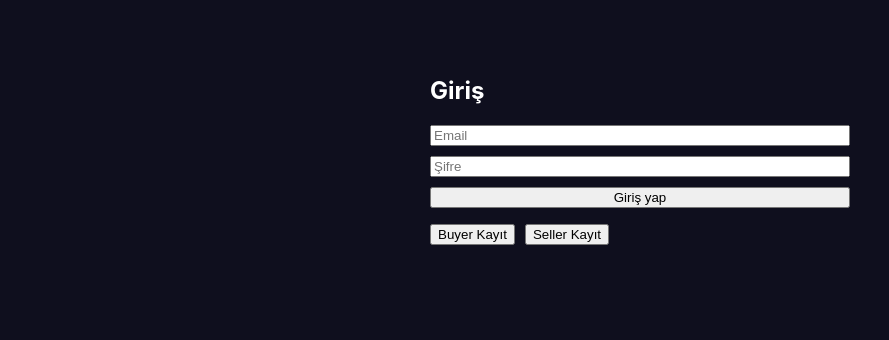
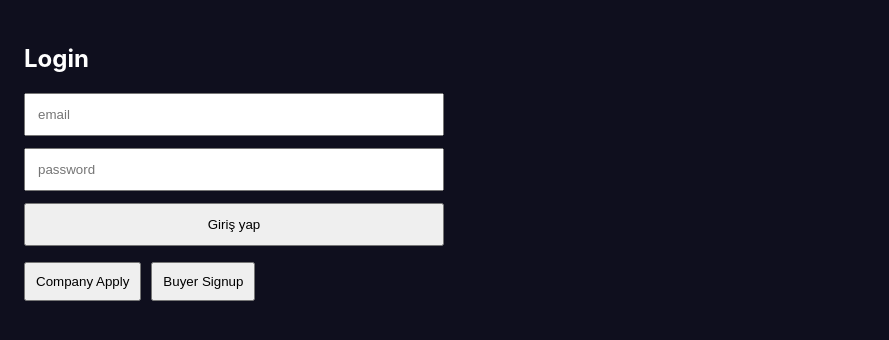
Before and after one commit to Bugsbuny24/Tradepigloball, a React (Vite) app: page /login in a window 1280 px wide. Shown: the top 340 px of the page, without its empty margins (0-889 px from the left). Built offline with nearby package versions, Linux system fonts and the light colour scheme.

Commit message:
Update Login.jsx

```diff
--- a/src/pages/Login.jsx
+++ b/src/pages/Login.jsx
@@ -1,82 +1,83 @@
-import { useEffect, useState } from "react";
-import { useNavigate, useSearchParams } from "react-router-dom";
+import { useState } from "react";
+import { useNavigate } from "react-router-dom";
 import { supabase } from "../lib/supabaseClient";
-import { getBuyerProfile, getMyCompany } from "../lib/session";
 
 export default function Login() {
   const nav = useNavigate();
-  const [sp] = useSearchParams();
-  const as = sp.get("as"); // buyer/seller/null
-  const [loading, setLoading] = useState(false);
+  const [email, setEmail] = useState("");
+  const [password, setPassword] = useState("");
+  const [busy, setBusy] = useState(false);
+  const [err, setErr] = useState("");
 
-  useEffect(() => {
-    // Zaten login ise yönlendir
-    supabase.auth.getSession().then(async ({ data }) => {
-      const s = data.session;
-      if (!s?.user) return;
-      await routeByRole(s.user.id);
+  const onLogin = async (e) => {
+    e.preventDefault();
+    setErr("");
+    setBusy(true);
+
+    const { data, error } = await supabase.auth.signInWithPassword({
+      email,
+      password,
     });
-    // eslint-disable-next-line
-  }, []);
 
-  async function routeByRole(uid) {
-    // Eğer ?as=buyer diyorsa buyer kontrol et
-    if (as === "buyer") {
-      const buyer = await getBuyerProfile(uid);
-      if (buyer) return nav("/buyer");
-      return nav("/buyer/signup"); // buyer profili yoksa kayıt
-    }
-
-    if (as === "seller") {
-      const res = await getMyCompany();
-      if (res?.has_company) return nav("/seller");
-      return nav("/seller/waiting");
-    }
-
-    // as yoksa otomatik karar:
-    // önce company var mı bak (seller), yoksa buyer var mı bak
-    const res = await getMyCompany().catch(() => null);
-    if (res?.has_company) return nav("/seller");
-
-    const buyer = await getBuyerProfile(uid).catch(() => null);
-    if (buyer) return nav("/buyer");
-
-    // hiçbir şey yoksa landing
-    return nav("/");
-  }
-
-  async function onLogin(e) {
-    e.preventDefault();
-    setLoading(true);
-
-    const email = e.target.email.value.trim();
-    const password = e.target.password.value;
-
-    const { data, error } = await supabase.auth.signInWithPassword({ email, password });
     if (error) {
-      setLoading(false);
-      alert(error.message);
+      setErr(error.message || "Login failed");
+      setBusy(false);
       return;
     }
 
-    await routeByRole(data.user.id);
-    setLoading(false);
-  }
+    const uid = data?.user?.id;
+    if (!uid) {
+      setErr("No user id");
+      setBusy(false);
+      return;
+    }
+
+    const { data: p } = await supabase
+      .from("profiles")
+      .select("role")
+      .eq("id", uid)
+      .single();
+
+    // owner -> /owner, değilse -> /
+    if (p?.role === "owner") nav("/owner", { replace: true });
+    else nav("/", { replace: true });
+
+    setBusy(false);
+  };
 
   return (
-    <div style={{ maxWidth: 420, margin: "40px auto", padding: 16 }}>
-      <h2>Giriş</h2>
-      <form onSubmit={onLogin} style={{ display:"grid", gap:10 }}>
-        <input name="email" type="email" placeholder="Email" required />
-        <input name="password" type="password" placeholder="Şifre" required />
-        <button disabled={loading} type="submit">
-          {loading ? "Giriş..." : "Giriş yap"}
+    <div style={{ padding: 24, color: "#fff" }}>
+      <h2>Login</h2>
+
+      <form onSubmit={onLogin} style={{ display: "grid", gap: 12, maxWidth: 420 }}>
+        <input
+          value={email}
+          onChange={(e) => setEmail(e.target.value)}
+          placeholder="email"
+          style={{ padding: 12 }}
+        />
+        <input
+          value={password}
+          onChange={(e) => setPassword(e.target.value)}
+          placeholder="password"
+          type="password"
+          style={{ padding: 12 }}
+        />
+
+        <button disabled={busy} style={{ padding: 12 }}>
+          {busy ? "..." : "Giriş yap"}
         </button>
+
+        {err ? <div style={{ color: "#ff8080" }}>{err}</div> : null}
       </form>
 
-      <div style={{ marginTop: 16, display:"flex", gap:10, flexWrap:"wrap" }}>
-        <button onClick={() => nav("/buyer/signup")}>Buyer Kayıt</button>
-        <button onClick={() => nav("/seller/signup")}>Seller Kayıt</button>
+      <div style={{ marginTop: 16, display: "flex", gap: 10 }}>
+        <button onClick={() => nav("/company/apply")} style={{ padding: 10 }}>
+          Company Apply
+        </button>
+        <button onClick={() => nav("/buyer/signup")} style={{ padding: 10 }}>
+          Buyer Signup
+        </button>
       </div>
     </div>
   );
```
